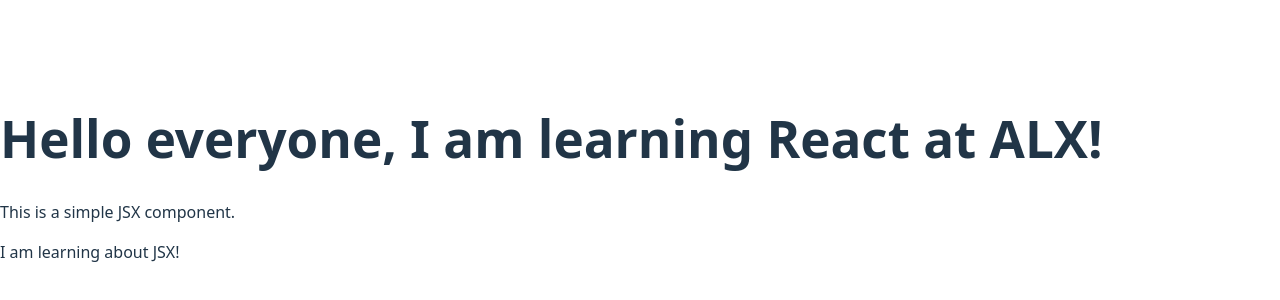
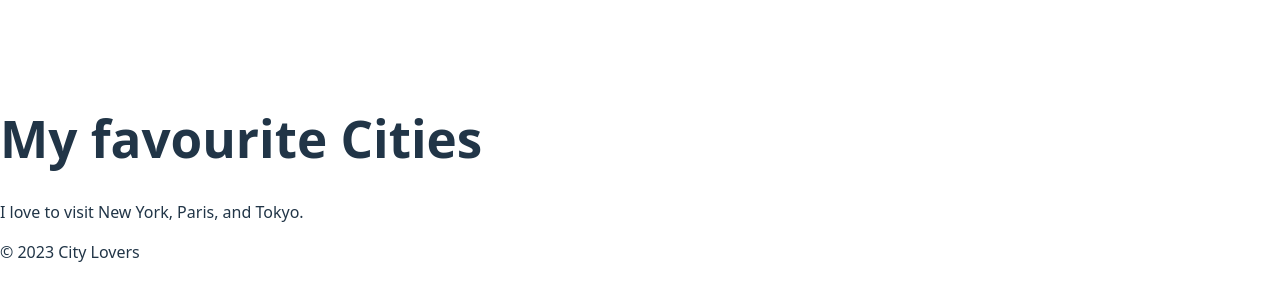
Before and after one commit to Bruzza96/alx-fe-reactjs, a React (Vite) app in the folder alx-react-app/: page / in a window 1280 px wide. Shown: the part 222-522 px from the top of the page. Built offline with nearby package versions, Linux system fonts and the light colour scheme.

Commit message:
Created Header, MainContent, and Footer components and integrated into App.jsx

```diff
--- a/alx-react-app/src/App.jsx
+++ b/alx-react-app/src/App.jsx
@@ -1,9 +1,14 @@
-import WelcomeMessage from './components/WelcomeMessage';
+import Header from './components/Header';
+import MainContent from './components/MainContent';
+import Footer from './components/Footer';
+
 
 function App() {
   return (
     <div>
-      <WelcomeMessage />
+      <Header />
+      <MainContent />
+      <Footer />
     </div>
   );
 }
--- /dev/null
+++ b/alx-react-app/src/components/Footer.jsx
@@ -0,0 +1,9 @@
+function Footer() {
+    return (
+        <footer>
+            <p>© 2023 City Lovers</p>
+        </footer>
+    );
+}
+
+export default Footer;
--- /dev/null
+++ b/alx-react-app/src/components/Header.jsx
@@ -0,0 +1,9 @@
+function Header() {
+    return (
+        <header>
+            <h1> My favourite Cities</h1>
+        </header>
+    );
+}
+
+export default Header;
--- /dev/null
+++ b/alx-react-app/src/components/MainContent.jsx
@@ -0,0 +1,9 @@
+function MainContent() {
+    return (
+        <main>
+            <p>I love to visit New York, Paris, and Tokyo.</p>
+        </main>
+    );
+}
+
+export default MainContent;
```
